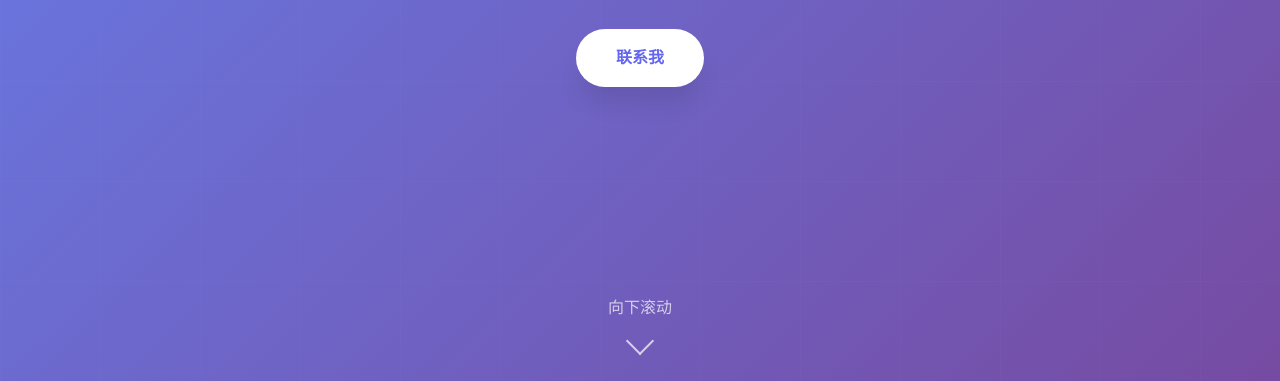
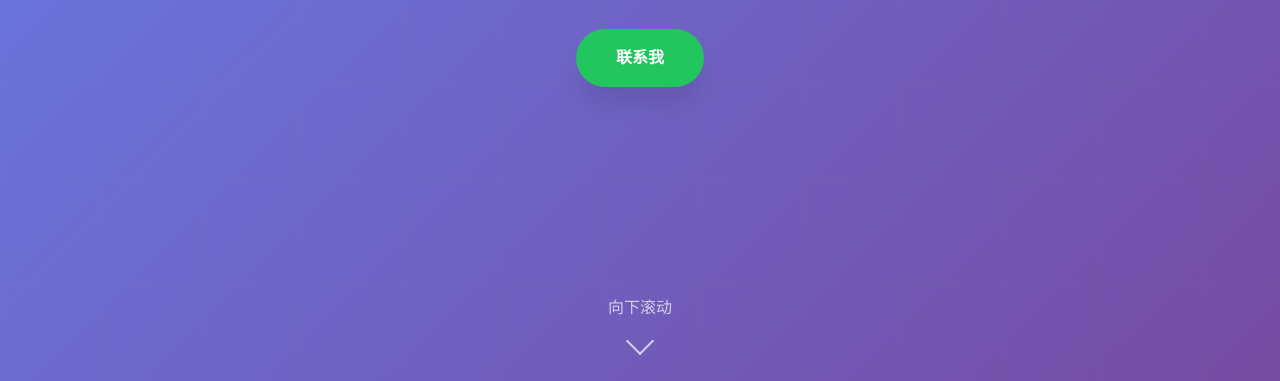
Before and after one commit to sengshao/git_demo, a plain HTML site: page index.html in a window 1280 px wide. Shown: the part 419-800 px from the top of the page. Drawn offline with Linux system fonts and the light colour scheme.

Commit message:
按钮改为绿色

```diff
--- a/style.css
+++ b/style.css
@@ -156,8 +156,8 @@ body {
 .btn-primary {
     display: inline-block;
     padding: 1rem 2.5rem;
-    background: white;
-    color: var(--primary-color);
+    background: #22c55e;
+    color: white;
     text-decoration: none;
     border-radius: 50px;
     font-weight: 600;
@@ -166,6 +166,7 @@ body {
 }
 
 .btn-primary:hover {
+    background: #16a34a;
     transform: translateY(-3px);
     box-shadow: 0 25px 30px -5px rgba(0, 0, 0, 0.2);
 }
```
